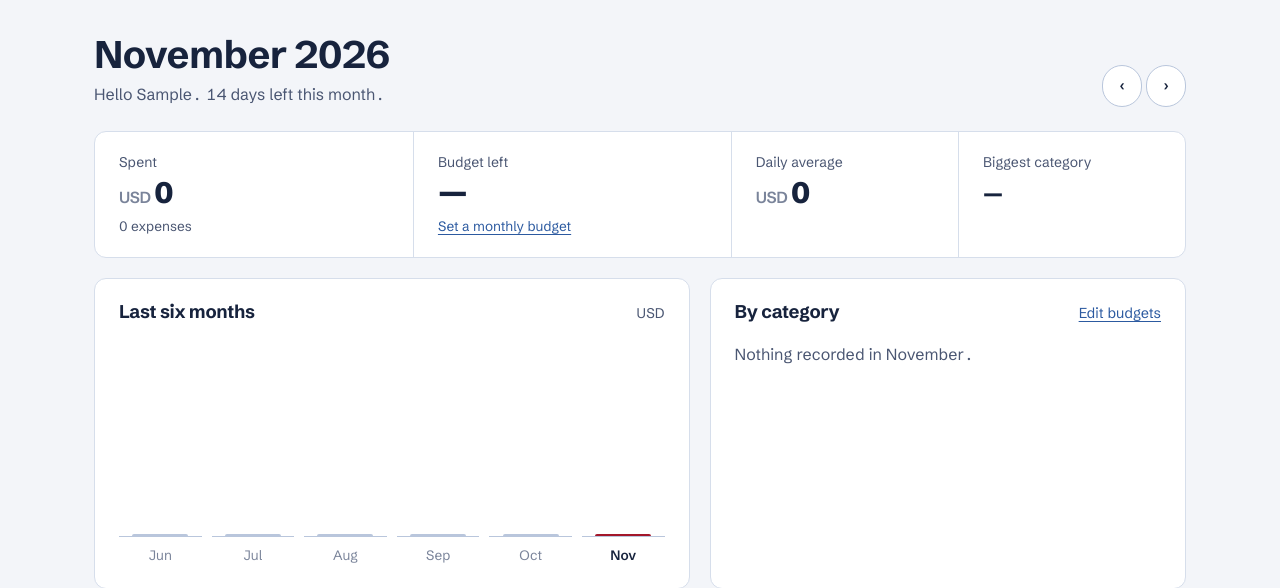
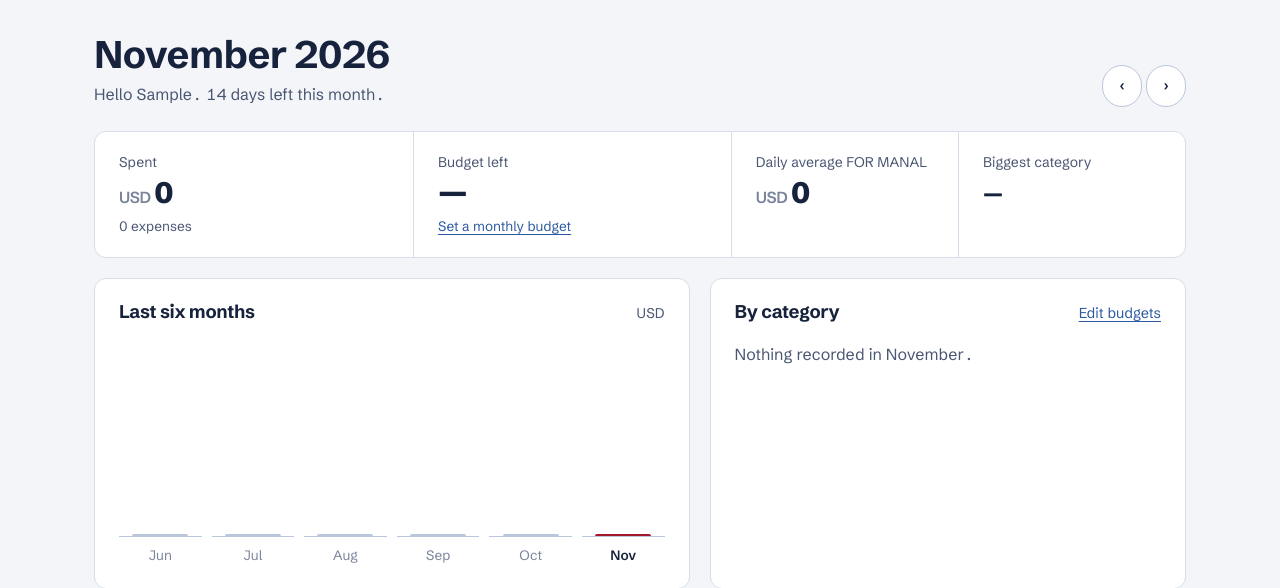
Before and after one commit to Manal-Aamir97/CC_CEA, a Flask app: page /dashboard in a window 1280 px wide. Shown: the part 67-655 px from the top of the page. Run offline with Flask 3, Linux system fonts and the light colour scheme; the visitor is signed in with stand-in values (Sample User, id 1); tables that the repository leaves empty hold one stand-in row (values such as "Sample post").

Commit message:
Update the dashboard page

```diff
--- a/app/expense_app/templates/dashboard.html
+++ b/app/expense_app/templates/dashboard.html
@@ -50,7 +50,7 @@
     {% endif %}
   </div>
   <div class="figure">
-    <p class="label">Daily average</p>
+    <p class="label">Daily average FOR MANAL</p>
     <p class="value"><span class="cur">{{ currency }}</span>{{ d.daily_avg|money0 }}</p>
   </div>
   <div class="figure">
```
